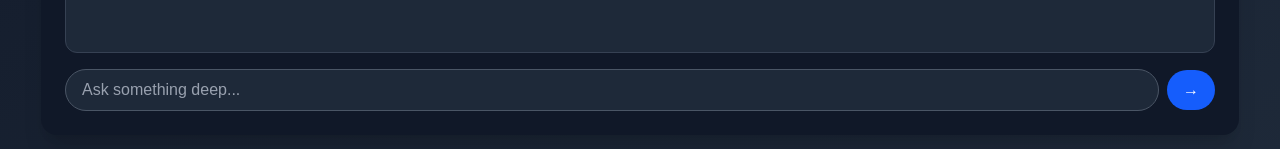
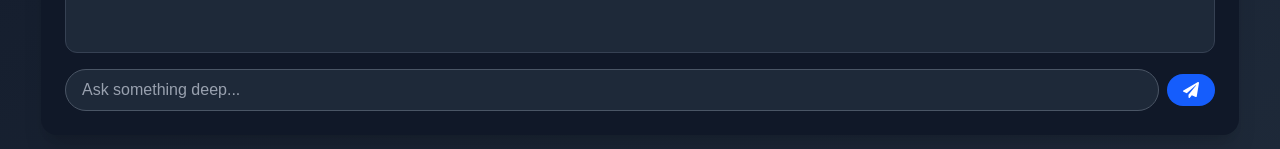
Before and after one commit to TheInfernitex/Socrates, a Next.js app: page / in a window 1280 px wide. Shown: the part 637-786 px from the top of the page. Built offline with nearby package versions, Linux system fonts and the light colour scheme.

Commit message:
add react icons

```diff
--- a/app/page.tsx
+++ b/app/page.tsx
@@ -1,5 +1,8 @@
 "use client";
+import { FaUser, FaPaperPlane } from "react-icons/fa";
+import { FiLoader } from "react-icons/fi";
 
+import { GiGreekTemple } from "react-icons/gi";
 import { useEffect, useState, useRef } from "react";
 import Script from "next/script";
 type ChatMessage = {
@@ -153,7 +156,11 @@ export default function Home() {
                     : "bg-gray-700 text-gray-100"
                 } p-3 rounded-xl max-w-[80%] text-sm shadow`}
               >
-                {msg.role === "socrates" && <strong>Socrates: </strong>}
+                {msg.role === "socrates" ? (
+                  <GiGreekTemple className="text-gray-400 mt-1" />
+                ) : (
+                  <FaUser className="text-blue-300 mt-1" />
+                )}
                 {msg.content}
               </div>
               <span className="text-xs text-gray-400 mt-1">
@@ -164,7 +171,8 @@ export default function Home() {
           <div ref={messagesEndRef} />
 
           {loading && (
-            <div className="self-start bg-gray-700 text-gray-400 p-3 rounded-xl max-w-[80%] text-sm italic shadow">
+            <div className="self-start bg-gray-700 text-gray-400 p-3 rounded-xl max-w-[80%] text-sm italic shadow flex items-center gap-2">
+              <FiLoader className="animate-spin" />
               Socrates is pondering...
             </div>
           )}
@@ -182,9 +190,9 @@ export default function Home() {
           <button
             type="submit"
             disabled={loading || !puterReady}
-            className="bg-blue-600 text-white px-4 py-2 rounded-full hover:bg-blue-700 transition"
+            className="bg-blue-600 text-white px-4 py-2 rounded-full hover:bg-blue-700 transition flex items-center justify-center"
           >
-            {loading ? "..." : "→"}
+            {loading ? <FiLoader className="animate-spin" /> : <FaPaperPlane />}
           </button>
         </form>
       </div>
```
Also changed, not shown: package.json (+5 -4 lines), 1 other file (tests, documents, lock files or other folders).
